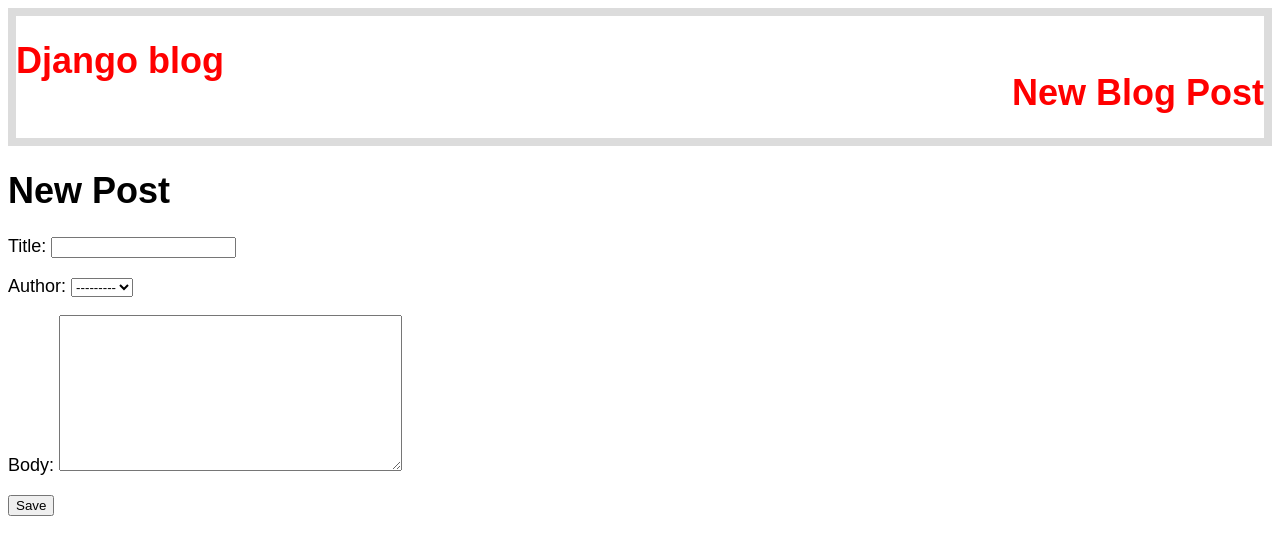
After one commit to Aravind-Eswar19/Blog_project, a Django app: page /post/new/ in a window 1280 px wide. The commit adds this page. Shown: the top 555 px of the page. Run offline with Django 5.2, Linux system fonts and the light colour scheme; data comes from the database, SQL or seed files in the repository; both versions use the stored data as it was after the commit.

Commit message:
forms added

```diff
--- a/blog/models.py
+++ b/blog/models.py
@@ -1,4 +1,5 @@
 from django.db import models
+from django.urls import reverse
 
 
 class Post(models.Model):
@@ -8,3 +9,6 @@ class Post(models.Model):
 
     def __str__(self):
         return self.title
+
+    def get_absolute_url(self):
+        return reverse("post_detail", args=[str(self.id)])
--- a/blog/urls.py
+++ b/blog/urls.py
@@ -1,8 +1,11 @@
 from django.urls import path
 
-from .views import BlogListView, BlogDetailView
+from .views import BlogListView, BlogDetailView, BlogCreateView, BlogUpdateView, BlogDeleteView
 
 urlpatterns = [
+    path('post/<int:pk>/delete/', BlogDeleteView.as_view(), name='post_delete'),
+    path('post/<int:pk>/edit/', BlogUpdateView.as_view(), name='post_edit'),
+    path('post/new/', BlogCreateView.as_view(), name='post_new'),
     path('post/<int:pk>/', BlogDetailView.as_view(), name='post_detail'),
     path('', BlogListView.as_view(), name='home'),
 ]
--- a/blog/views.py
+++ b/blog/views.py
@@ -1,5 +1,7 @@
 from django.shortcuts import render
+from django.urls import reverse_lazy
 from django.views.generic import ListView, DetailView
+from django.views.generic.edit import CreateView, UpdateView, DeleteView
 
 from .models import Post
 
@@ -11,3 +13,21 @@ class BlogListView(ListView):
 class BlogDetailView(DetailView):
     model = Post
     template_name = 'post_detail.html'
+
+
+class BlogCreateView(CreateView):
+    model = Post
+    template_name = 'post_new.html'
+    fields = ['title', 'author', 'body']
+
+
+class BlogUpdateView(UpdateView):
+    model = Post
+    template_name = "post_edit.html"
+    fields = ['title', 'body']
+
+
+class BlogDeleteView(DeleteView):
+    model = Post
+    template_name = 'post_delete.html'
+    success_url = reverse_lazy('home')
--- a/static/css/base.css
+++ b/static/css/base.css
@@ -4,7 +4,7 @@ body {
 }
 
 header {
-    border: 2px solid gainsboro;
+    border: 8px solid gainsboro;
     display: flex;
 }
 header h1 a {
--- a/templates/base.html
+++ b/templates/base.html
@@ -11,7 +11,12 @@
     </head>
     <body>
         <header>
-            <h1><a href="{% url 'home' %}">Django blog</a></h1>
+            <div class="nav-left">
+                <h1><a href="{% url 'home' %}">Django blog</a></h1>
+            </div>
+            <div class="nav-right">
+                <h1><a href="{% url 'post_new' %}">New Blog Post</a></h1>
+            </div>
         </header>
         <div>
             {% block content %}
--- a/templates/post_detail.html
+++ b/templates/post_detail.html
@@ -5,4 +5,7 @@
         <h2>{{ post.title }}</h2>
         <p>{{ post.body }}</p>
     </div>
+
+    <p><a href="{% url "post_edit" post.pk %}">Edit Blog Post</a></p>
+    <p><a href="{% url "post_delete" post.pk %}">Delete Blog Post</a></p>
 {% endblock content %}
--- /dev/null
+++ b/templates/post_new.html
@@ -0,0 +1,9 @@
+{% extends "base.html" %}
+
+{% block content %}
+    <h1>New Post</h1>
+    <form action="" method="post">{% csrf_token %}
+        {{ form.as_p }}
+        <input type="submit" value="Save" />
+    </form>
+{% endblock content %}
```
Also changed, not shown: blog/tests.py (+25 -0 lines), templates/post_delete.html (added, +9 -0 lines), templates/post_edit.html (added, +9 -0 lines), db.sqlite3.
